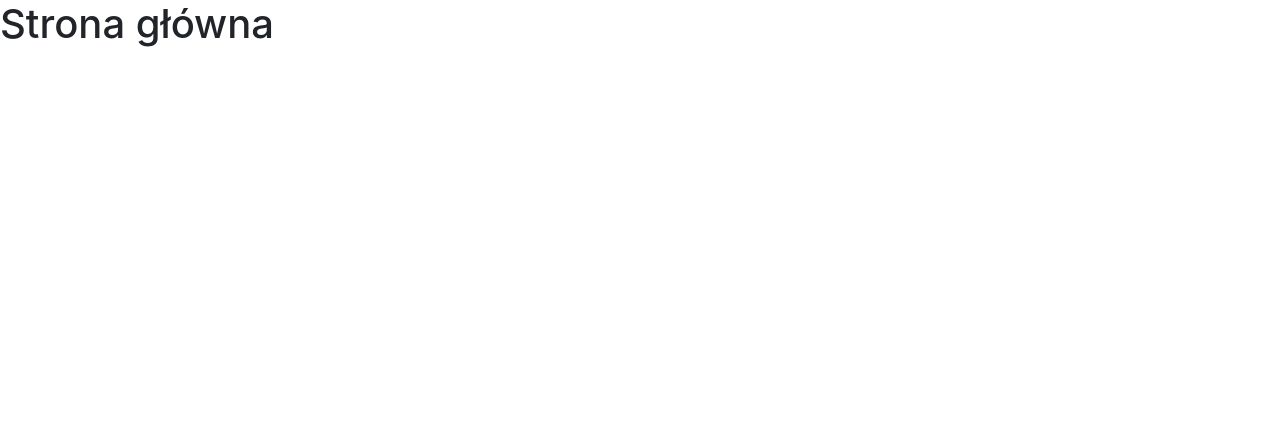
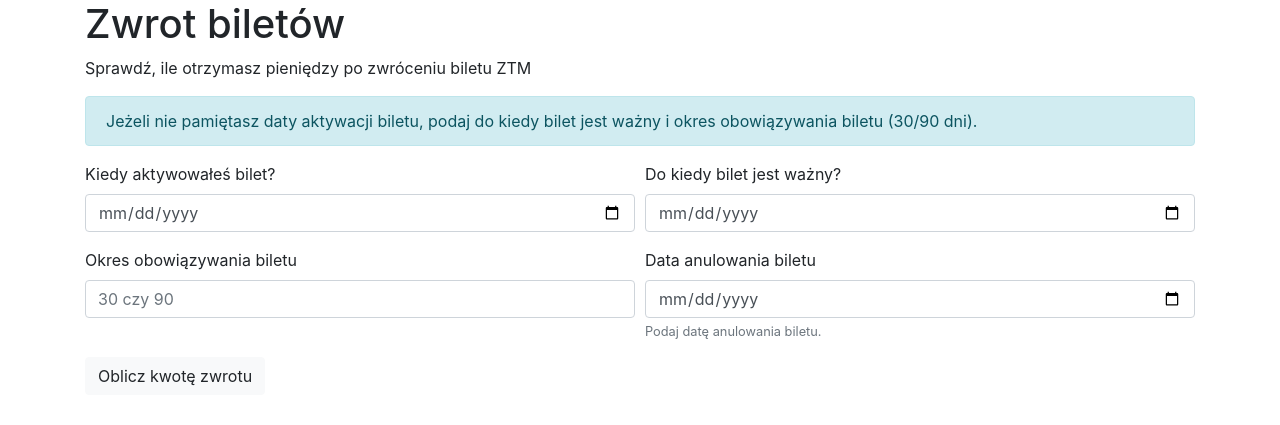
Before and after one commit to efefre/tickets_web, a Django app: page / in a window 1280 px wide. Shown: the top 425 px of the page. Run offline with Django 3.2, Linux system fonts and the light colour scheme; some libraries are stand-ins or nearby versions.

Commit message:
Mockup: index.html

```diff
--- a/ticketWeb_root/templates/tickets/index.html
+++ b/ticketWeb_root/templates/tickets/index.html
@@ -1,4 +1,39 @@
 {% extends 'base.html' %}
 {% block content %}
-<h1>Strona główna</h1>
+<div class="container main-content">
+    <h1>Zwrot biletów</h1>
+    <p>Sprawdź, ile otrzymasz pieniędzy po zwróceniu biletu ZTM</p>
+
+    <div class="alert alert-info" role="alert">
+        Jeżeli nie pamiętasz daty aktywacji biletu, podaj do kiedy bilet jest ważny i okres obowiązywania biletu (30/90 dni).
+    </div>
+
+    <div class="form">
+        <form>
+            <div class="form-row">
+                <div class="form-group col-md-6">
+                    <label for="startDate">Kiedy aktywowałeś bilet?</label>
+                    <input type="date" class="form-control" id="startDate">
+                </div>
+                <div class="form-group col-md-6">
+                    <label for="stopDate">Do kiedy bilet jest ważny?</label>
+                    <input type="date" class="form-control" id="stopDate">
+                </div>
+            </div>
+            <div class="form-row">
+                <div class="form-group col-md-6">
+                    <label for="period">Okres obowiązywania biletu</label>
+                    <input type="number" class="form-control" id="period" placeholder="30 czy 90" min="30" max="90">
+                </div>
+                <div class="form-group col-md-6">
+                    <label for="cancelDate">Data anulowania biletu</label>
+                    <input type="date" class="form-control" id="cancelDate" aria-describedby="cancelDataHelp" placeholder="Wybierz datę">
+                    <small id="cancelDataHelp" class="form-text text-muted">Podaj datę anulowania biletu.</small>
+                </div>
+            </div>
+          <button type="submit" class="btn btn-light">Oblicz kwotę zwrotu</button>
+        </form>
+    </div>
+</div>
+
 {% endblock %}
```
